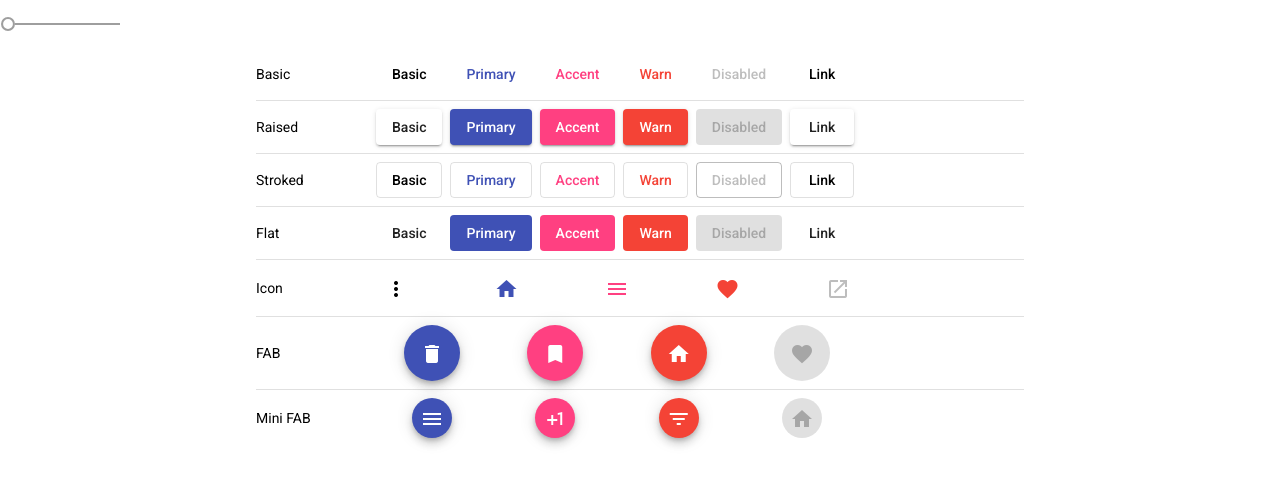
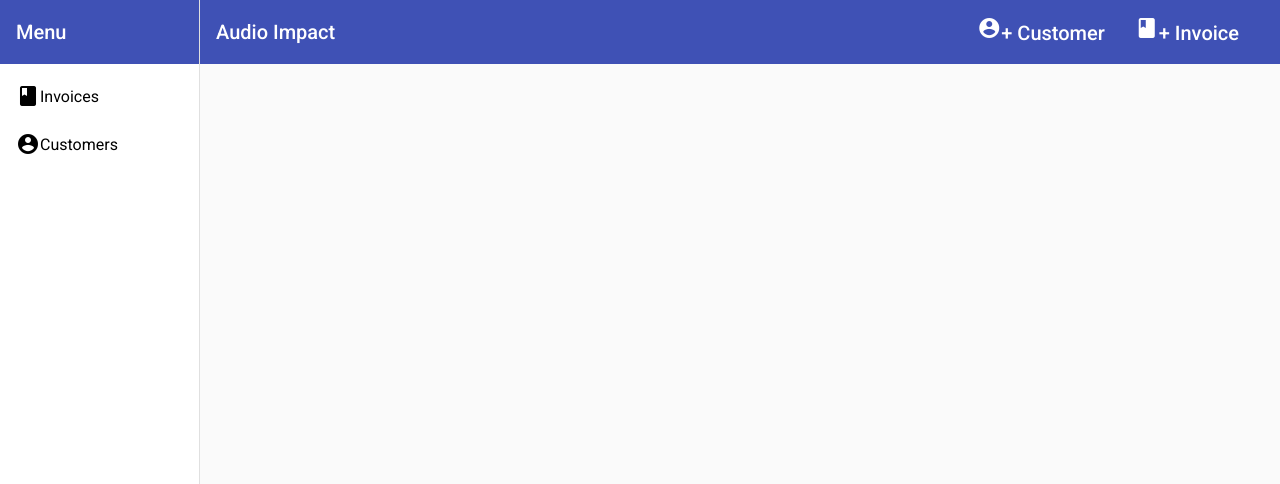
Before and after one commit to FoxGeoff/my-fitness-rev2, an Angular app: page / in a window 1280 px wide. Shown: the top 484 px of the page. Built offline with nearby package versions, Linux system fonts and the light colour scheme.

Commit message:
Task: Add the UI navigtion

```diff
--- a/src/app/app.component.html
+++ b/src/app/app.component.html
@@ -1,189 +1 @@
-<mat-slider min="1" max="100" step="1" value="1"></mat-slider>
-
-<div fxLayout="row" fxLayoutAlign="space-around start">
-  <div fxFlex="60%">
-    <section>
-      <div class="example-label">Basic</div>
-      <div class="example-button-row">
-        <button mat-button>Basic</button>
-        <button mat-button color="primary">Primary</button>
-        <button mat-button color="accent">Accent</button>
-        <button mat-button color="warn">Warn</button>
-        <button mat-button disabled>Disabled</button>
-        <a mat-button href="https://www.google.com/" target="_blank">Link</a>
-      </div>
-    </section>
-    <mat-divider></mat-divider>
-    <section>
-      <div class="example-label">Raised</div>
-      <div class="example-button-row">
-        <button mat-raised-button>Basic</button>
-        <button mat-raised-button color="primary">Primary</button>
-        <button mat-raised-button color="accent">Accent</button>
-        <button mat-raised-button color="warn">Warn</button>
-        <button mat-raised-button disabled>Disabled</button>
-        <a mat-raised-button href="https://www.google.com/" target="_blank"
-          >Link</a
-        >
-      </div>
-    </section>
-    <mat-divider></mat-divider>
-    <section>
-      <div class="example-label">Stroked</div>
-      <div class="example-button-row">
-        <button mat-stroked-button>Basic</button>
-        <button mat-stroked-button color="primary">Primary</button>
-        <button mat-stroked-button color="accent">Accent</button>
-        <button mat-stroked-button color="warn">Warn</button>
-        <button mat-stroked-button disabled>Disabled</button>
-        <a mat-stroked-button href="https://www.google.com/" target="_blank"
-          >Link</a
-        >
-      </div>
-    </section>
-    <mat-divider></mat-divider>
-    <section>
-      <div class="example-label">Flat</div>
-      <div class="example-button-row">
-        <button mat-flat-button>Basic</button>
-        <button mat-flat-button color="primary">Primary</button>
-        <button mat-flat-button color="accent">Accent</button>
-        <button mat-flat-button color="warn">Warn</button>
-        <button mat-flat-button disabled>Disabled</button>
-        <a mat-flat-button href="https://www.google.com/" target="_blank"
-          >Link</a
-        >
-      </div>
-    </section>
-    <mat-divider></mat-divider>
-    <section>
-      <div class="example-label">Icon</div>
-      <div class="example-button-row">
-        <div class="example-flex-container">
-          <button
-            mat-icon-button
-            aria-label="Example icon button with a vertical three dot icon"
-          >
-            <mat-icon>more_vert</mat-icon>
-          </button>
-          <button
-            mat-icon-button
-            color="primary"
-            aria-label="Example icon button with a home icon"
-          >
-            <mat-icon>home</mat-icon>
-          </button>
-          <button
-            mat-icon-button
-            color="accent"
-            aria-label="Example icon button with a menu icon"
-          >
-            <mat-icon>menu</mat-icon>
-          </button>
-          <button
-            mat-icon-button
-            color="warn"
-            aria-label="Example icon button with a heart icon"
-          >
-            <mat-icon>favorite</mat-icon>
-          </button>
-          <button
-            mat-icon-button
-            disabled
-            aria-label="Example icon button with a open in new tab icon"
-          >
-            <mat-icon>open_in_new</mat-icon>
-          </button>
-        </div>
-      </div>
-    </section>
-    <mat-divider></mat-divider>
-    <section>
-      <div class="example-label">FAB</div>
-      <div class="example-button-row">
-        <div class="example-flex-container">
-          <div class="example-button-container">
-            <button
-              mat-fab
-              color="primary"
-              aria-label="Example icon button with a delete icon"
-            >
-              <mat-icon>delete</mat-icon>
-            </button>
-          </div>
-          <div class="example-button-container">
-            <button
-              mat-fab
-              color="accent"
-              aria-label="Example icon button with a bookmark icon"
-            >
-              <mat-icon>bookmark</mat-icon>
-            </button>
-          </div>
-          <div class="example-button-container">
-            <button
-              mat-fab
-              color="warn"
-              aria-label="Example icon button with a home icon"
-            >
-              <mat-icon>home</mat-icon>
-            </button>
-          </div>
-          <div class="example-button-container">
-            <button
-              mat-fab
-              disabled
-              aria-label="Example icon button with a heart icon"
-            >
-              <mat-icon>favorite</mat-icon>
-            </button>
-          </div>
-        </div>
-      </div>
-    </section>
-    <mat-divider></mat-divider>
-    <section>
-      <div class="example-label">Mini FAB</div>
-      <div class="example-button-row">
-        <div class="example-flex-container">
-          <div class="example-button-container">
-            <button
-              mat-mini-fab
-              color="primary"
-              aria-label="Example icon button with a menu icon"
-            >
-              <mat-icon>menu</mat-icon>
-            </button>
-          </div>
-          <div class="example-button-container">
-            <button
-              mat-mini-fab
-              color="accent"
-              aria-label="Example icon button with a plus one icon"
-            >
-              <mat-icon>plus_one</mat-icon>
-            </button>
-          </div>
-          <div class="example-button-container">
-            <button
-              mat-mini-fab
-              color="warn"
-              aria-label="Example icon button with a filter list icon"
-            >
-              <mat-icon>filter_list</mat-icon>
-            </button>
-          </div>
-          <div class="example-button-container">
-            <button
-              mat-mini-fab
-              disabled
-              aria-label="Example icon button with a home icon"
-            >
-              <mat-icon>home</mat-icon>
-            </button>
-          </div>
-        </div>
-      </div>
-    </section>
-  </div>
-</div>
+<app-menu></app-menu>
--- a/src/app/app.module.ts
+++ b/src/app/app.module.ts
@@ -7,10 +7,12 @@
 import { CoreModule } from './core/core.module';
 import { SharedModule } from './shared/shared.module';
 import { MaterialModule } from './shared/material.module';
+import { NavComponent } from './ui/nav/nav.component';
 
 @NgModule({
   declarations: [
-    AppComponent
+    AppComponent,
+    NavComponent
   ],
   imports: [
     BrowserModule,
--- /dev/null
+++ b/src/app/ui/nav/nav.component.css
@@ -0,0 +1,31 @@
+.sidenav-container {
+  height: 100%;
+}
+
+.sidenav {
+  width: 200px;
+}
+
+.mat-toolbar.mat-primary {
+  position: sticky;
+  top: 0;
+}
+
+.bg-color,
+a:link {
+  color: white;
+  text-decoration: none;
+  margin-right: 25px;
+  cursor: pointer;
+}
+
+mat-nav-list a:link {
+  color: black;
+  text-decoration: none;
+  margin-right: 25px;
+  cursor: pointer;
+}
+
+.spacer {
+  flex: 1 1 auto;
+}
--- /dev/null
+++ b/src/app/ui/nav/nav.component.html
@@ -0,0 +1,45 @@
+<mat-sidenav-container class="sidenav-container">
+  <mat-sidenav
+    #drawer
+    class="sidenav"
+    fixedInViewport="true"
+    [attr.role]="(isHandset$ | async) ? 'dialog' : 'navigation'"
+    [mode]="(isHandset$ | async) ? 'over' : 'side'"
+    [opened]="!(isHandset$ | async)"
+  >
+    <mat-toolbar color="primary">Menu</mat-toolbar>
+    <mat-nav-list>
+      <a mat-list-item routerLink="/invoices"
+        ><mat-icon>book</mat-icon>Invoices</a
+      >
+      <a mat-list-item routerLink="/customers"
+        ><mat-icon>account_circle</mat-icon>Customers</a
+      >
+    </mat-nav-list>
+  </mat-sidenav>
+  <mat-sidenav-content>
+    <mat-toolbar color="primary">
+      <button
+        type="button"
+        aria-label="Toggle sidenav"
+        mat-icon-button
+        (click)="drawer.toggle()"
+        *ngIf="isHandset$ | async"
+      >
+        <mat-icon aria-label="Side nav toggle icon">menu</mat-icon>
+      </button>
+      <span>Audio Impact</span>
+      <span class="spacer"></span>
+      <span>
+        <a class="bg-color" routerLink="/customers/add-customer">
+          <mat-icon>account_circle</mat-icon>+ Customer
+        </a>
+        <a class="bg-color" routerLink="/invoices/add-invoice">
+          <mat-icon>book</mat-icon>+ Invoice
+        </a>
+      </span>
+    </mat-toolbar>
+    <!-- Add Content Here -->
+    <router-outlet></router-outlet>
+  </mat-sidenav-content>
+</mat-sidenav-container>
--- /dev/null
+++ b/src/app/ui/nav/nav.component.ts
@@ -0,0 +1,20 @@
+import { Component } from '@angular/core';
+import { BreakpointObserver, Breakpoints } from '@angular/cdk/layout';
+import { Observable } from 'rxjs';
+import { map } from 'rxjs/operators';
+
+@Component({
+  selector: 'app-menu',
+  templateUrl: './nav.component.html',
+  styleUrls: ['./nav.component.css']
+})
+export class NavComponent {
+
+  isHandset$: Observable<boolean> = this.breakpointObserver.observe(Breakpoints.Handset)
+    .pipe(
+      map(result => result.matches)
+    );
+
+  constructor(private breakpointObserver: BreakpointObserver) { }
+
+}
```
Also changed, not shown: 2 other files (tests, documents, lock files or other folders).
